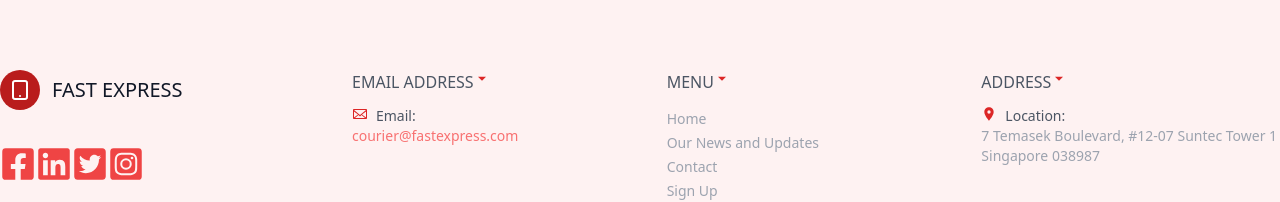
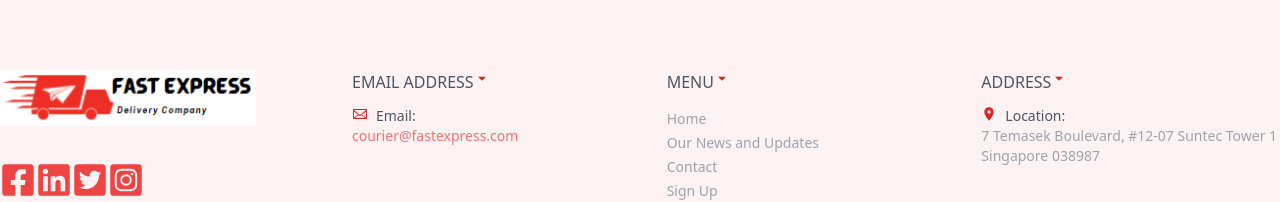
Before and after one commit to debuger317/Fast-Express, a React (Create React App) app in the folder frontend/: page / in a window 1280 px wide. Shown: the part 4119-4321 px from the top of the page. Built offline with nearby package versions, Linux system fonts and the light colour scheme.

Commit message:
footer logo add

```diff
--- a/frontend/src/component/footer/Footer.jsx
+++ b/frontend/src/component/footer/Footer.jsx
@@ -6,6 +6,9 @@ import { FaFacebookSquare } from "react-icons/fa";
 import { FaLinkedin } from "react-icons/fa";
 import { FaTwitterSquare } from "react-icons/fa";
 import { FaInstagramSquare } from "react-icons/fa";
+import { Link } from 'react-router-dom';
+import Logo from '../../assets/images/Fast-Express.PNG';
+
 
 
 const Footer = () => {
@@ -14,10 +17,9 @@ const Footer = () => {
             <div className="container py-24 mx-auto flex md:items-center lg:items-start md:flex-row md:flex-nowrap flex-wrap flex-col">
                 <div className="w-64 flex-shrink-0 md:mx-0 mx-auto text-center md:text-left">
                     <a className="flex title-font font-medium items-center md:justify-start justify-center text-gray-900" href=" #">
-                        <svg xmlns="http://www.w3.org/2000/svg" className="w-10 h-10 text-white p-2 bg-red-700 rounded-full" fill="none" viewBox="0 0 24 24" stroke="currentColor">
-                            <path stroke-linecap="round" stroke-linejoin="round" stroke-width="2" d="M12 18h.01M7 21h10a2 2 0 002-2V5a2 2 0 00-2-2H7a2 2 0 00-2 2v14a2 2 0 002 2z" />
-                        </svg>
-                        <span className="ml-3 text-xl text-dark">FAST EXPRESS</span>
+                    <Link className="flex items-center md:justify-start justify-center" to="/">
+                            <img src={Logo} alt="" srcset="" />
+                        </Link>
                     </a>
                     <div className="flex text-4xl py-9 text-red-500">
                         <a href="https://facebook.com"><FaFacebookSquare /></a>
```
